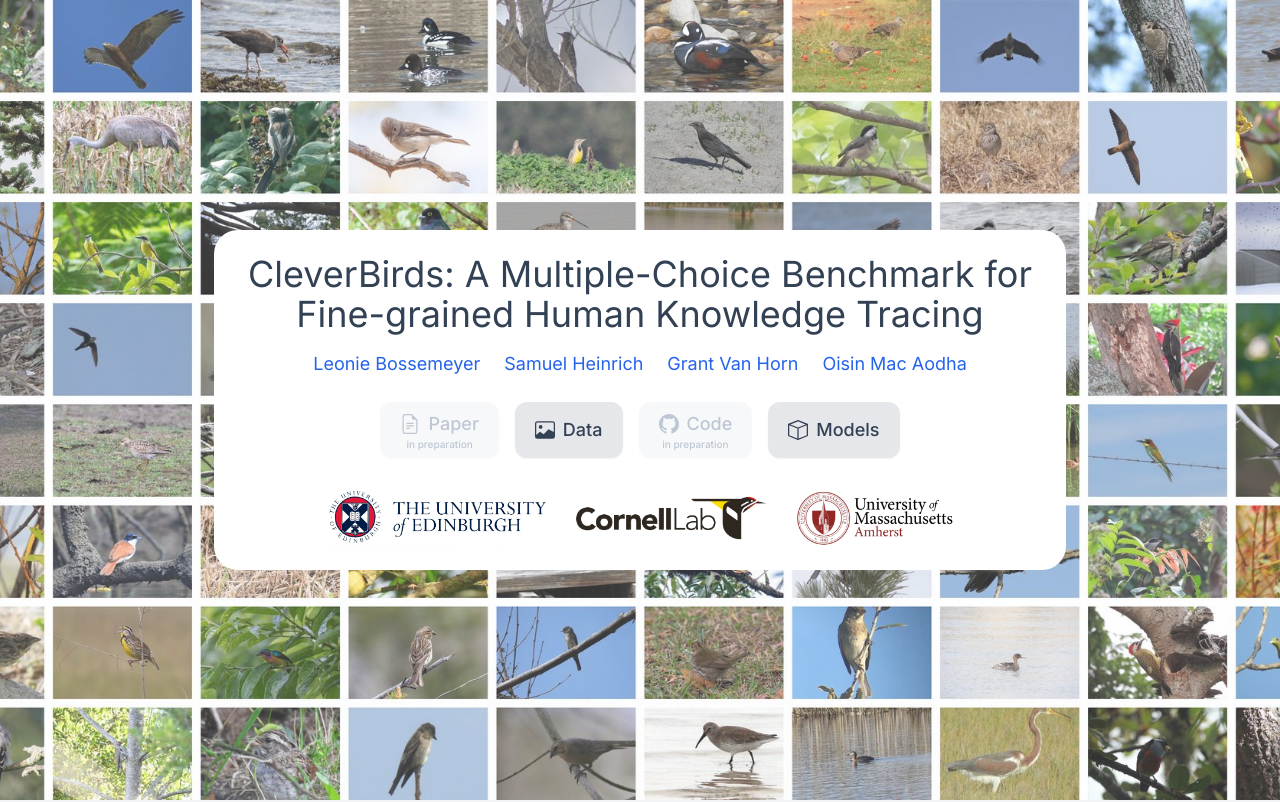
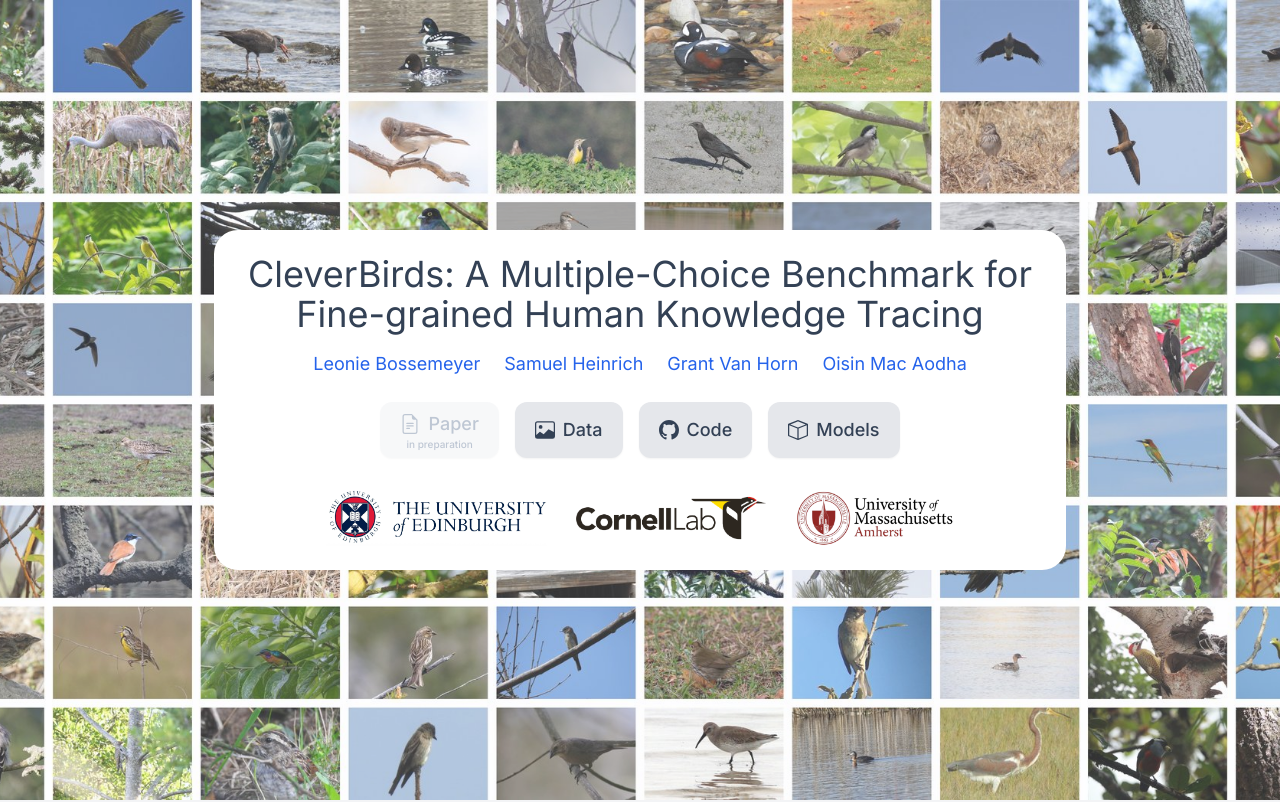
Before and after one commit to cleverbirds-benchmark/cleverbirds-benchmark.github.io, a Next.js app: page / in a window 1280 px wide. Shown: the top 802 px of the page. Built offline with nearby package versions, Linux system fonts and the light colour scheme.

Commit message:
switch code link to active

```diff
--- a/app/page.js
+++ b/app/page.js
@@ -90,17 +90,13 @@
                   <span>Data</span>
                 </a>
                 <a
-                  className="bg-gray-100 rounded-xl px-4 sm:px-5 py-1.5 sm:py-2 text-slate-400 inline-flex items-center gap-2 text-sm sm:text-base md:text-lg font-medium shadow-sm cursor-not-allowed opacity-60 relative overflow-visible"
-                  href="#"
-                  onClick={(e) => e.preventDefault()}
+                  className="bg-gray-200 hover:bg-gray-300 rounded-xl px-4 sm:px-5 py-2 sm:py-2.5 text-slate-700 inline-flex items-center gap-2 text-sm sm:text-base md:text-lg font-medium shadow-sm hover:shadow-md"
+                  href="https://github.com/visipedia/clever_birds"
+                  target="_blank"
+                  rel="noopener noreferrer"
                 >
-                  <div className="flex flex-col items-center gap-0">
-                    <div className="flex items-center gap-2">
-                      <Icons.Github className="w-4 h-4 sm:w-5 sm:h-5" />
-                      <span>Code</span>
-                    </div>
-                    <span className="text-[9px] sm:text-[10px] leading-tight">in preparation</span>
-                  </div>
+                  <Icons.Github className="w-4 h-4 sm:w-5 sm:h-5" />
+                  <span>Code</span>
                 </a>
                 <a
                   className="bg-gray-200 hover:bg-gray-300 rounded-xl px-4 sm:px-5 py-2 sm:py-2.5 text-slate-700 inline-flex items-center gap-2 text-sm sm:text-base md:text-lg font-medium shadow-sm hover:shadow-md"
```
